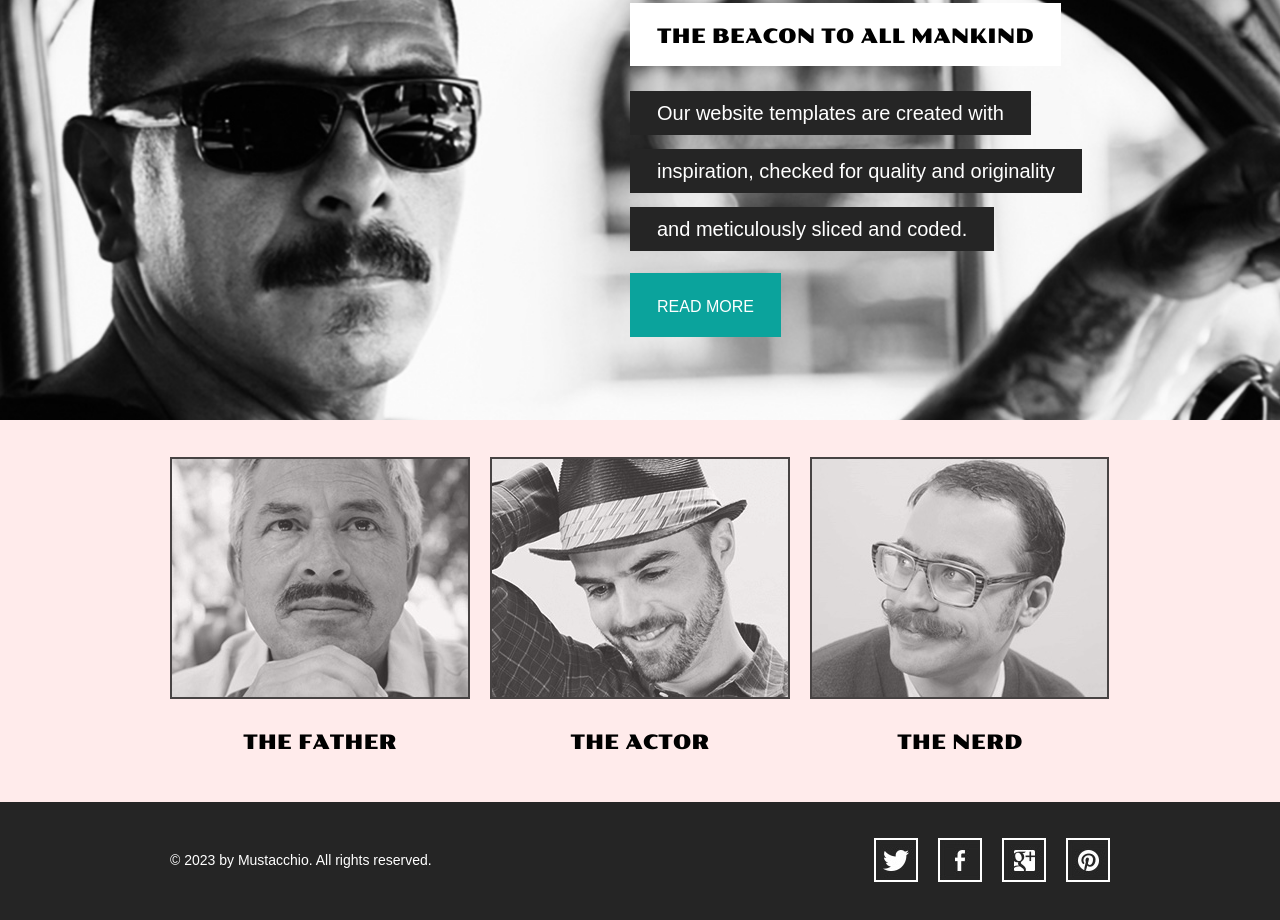
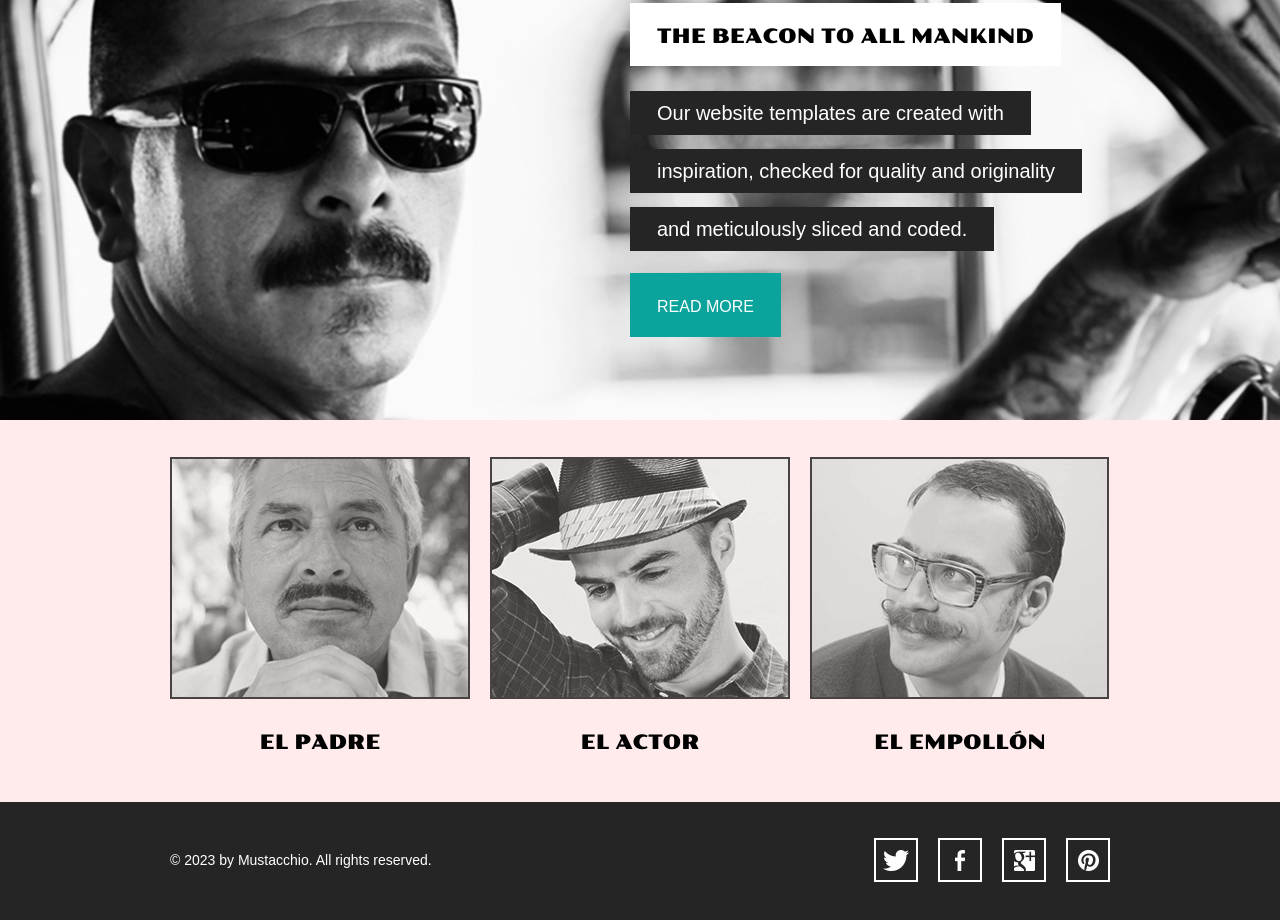
Before and after one commit to Jose-solvam/bigotes, a plain HTML site: page index.html in a window 1280 px wide. Shown: the part 333-1253 px from the top of the page. Drawn offline with Linux system fonts and the light colour scheme.

Commit message:
textos traducidos

```diff
--- a/index.html
+++ b/index.html
@@ -47,19 +47,19 @@
 			<li>
 				<a href="gallery.html">
 					<img src="images/the-father.jpg" alt="">
-					<span>the father</span>
+					<span>el padre</span>
 				</a>
 			</li>
 			<li>
 				<a href="gallery.html">
 					<img src="images/the-actor.jpg" alt="">
-					<span>the actor</span>
+					<span>el actor</span>
 				</a>
 			</li>
 			<li>
 				<a href="gallery.html">
 					<img src="images/the-nerd.jpg" alt="">
-					<span>the nerd</span>
+					<span>el empollón</span>
 				</a>
 			</li>
 		</ul>
```
